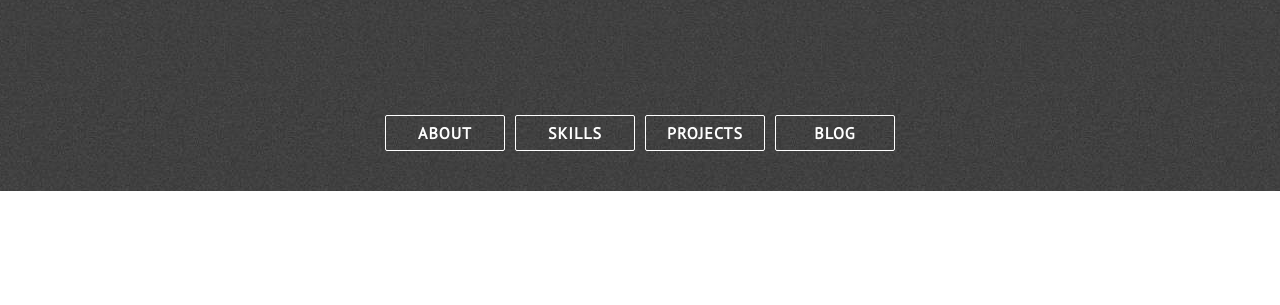
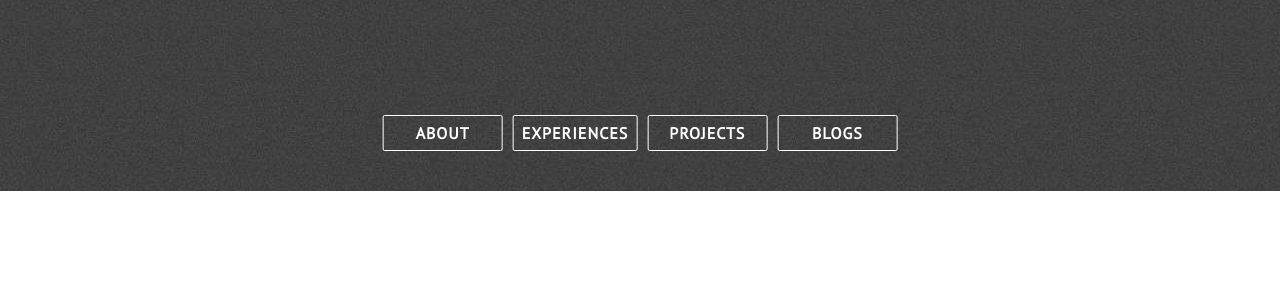
Before and after one commit to KaylynNguyen97/KaylynNguyen97.github.io, a Jekyll site: the page built from index.html, in a window 1280 px wide and 900 px high, scrolled down 572 px. Shown: the part 137-442 px from the top of the window. Built offline with Jekyll 4.4.1, drawn with Linux system fonts in a browser that asks for light colours; nearby versions of some CDN libraries.

Commit message:
Update nav.html

```diff
--- a/_includes/nav.html
+++ b/_includes/nav.html
@@ -8,9 +8,9 @@
         <div class="head-punchline animated">{{ site.description }}</div>
         <div class="head-menu-wrap">
             <a class="semi-transparent-button with-border nav-links" href="#about">ABOUT</a>
-            <a class="semi-transparent-button with-border nav-links" href="#skills">SKILLS</a>
+            <a class="semi-transparent-button with-border nav-links" href="#skills">EXPERIENCES</a>
             <a class="semi-transparent-button with-border nav-links" href="#projects">PROJECTS</a>
-            <a class="semi-transparent-button with-border nav-links" href="#blog-posts">BLOG</a>
+            <a class="semi-transparent-button with-border nav-links" href="#blog-posts">BLOGS</a>
         </div>
     </div>
 </section>
```
